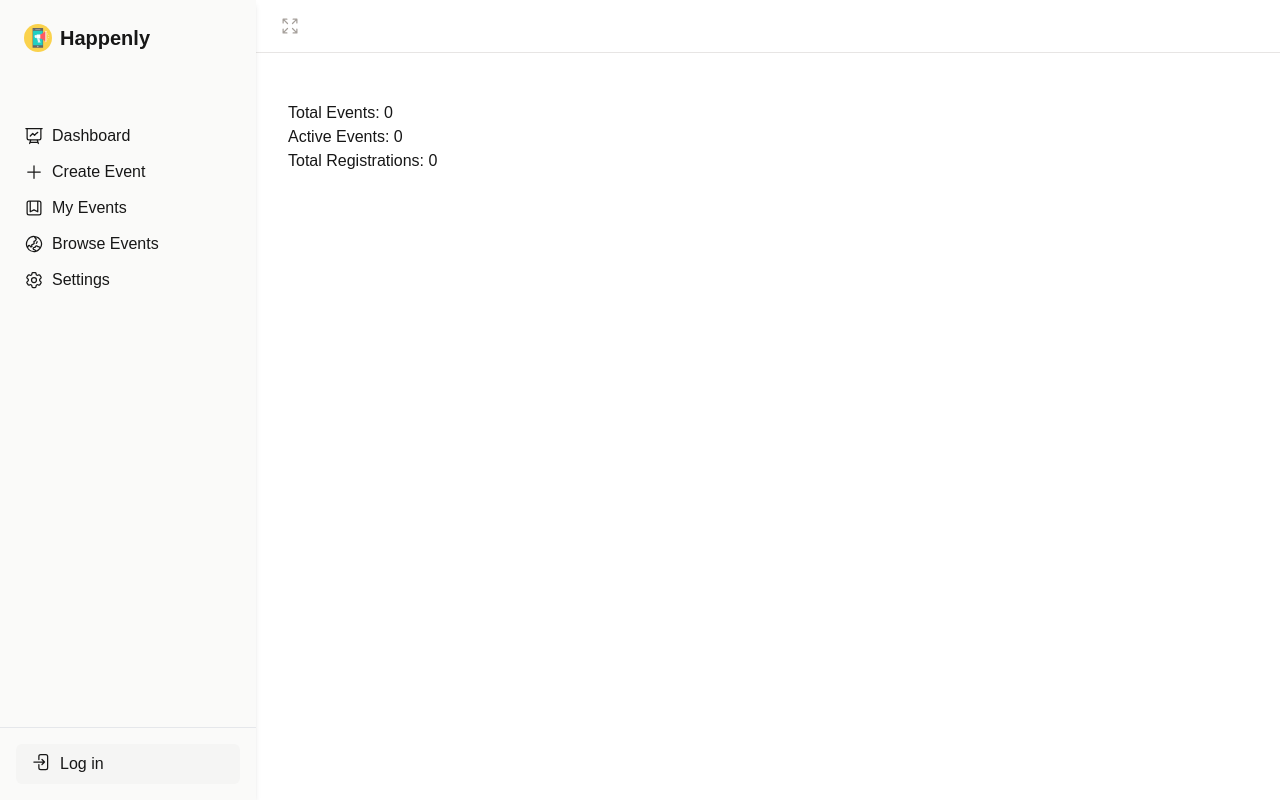
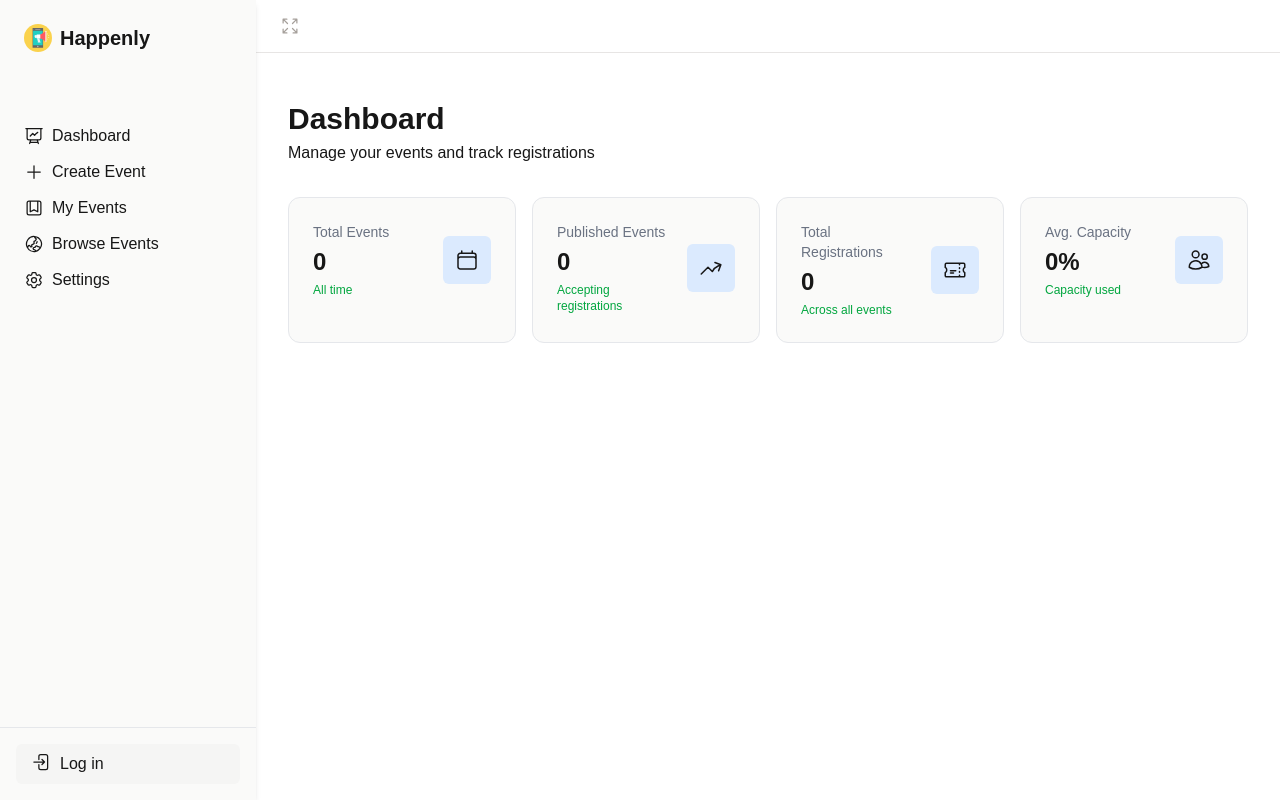
Before and after one commit to ka1130/Happenly, a Next.js app: page /dashboard in a window 1280 px wide. Built offline with nearby package versions, Linux system fonts and the light colour scheme; no server answers; the database is empty.

Commit message:
Rewrite Dashboard

```diff
--- a/app/dashboard/page.tsx
+++ b/app/dashboard/page.tsx
@@ -1,27 +1,9 @@
-export type Event = {
-  active: boolean;
-  registrations: number;
-  [key: string]: string | number | boolean;
-};
+import Dashboard from "@/components/Dashboard";
 
-export default async function Dashboard() {
-  const res = await fetch('http://localhost:3000/api/events');
-  const events = await res.json();
-
-  const totalEvents = (events as Event[]).length;
-  const activeEvents = (events as Event[]).filter(
-    (e: Event) => e.active
-  ).length;
-  const totalRegistrations = (events as Event[]).reduce(
-    (sum: number, e: Event) => sum + e.registrations,
-    0
-  );
-
+export default async function DashboardPage() {
   return (
     <div>
-      <div>Total Events: {totalEvents}</div>
-      <div>Active Events: {activeEvents}</div>
-      <div>Total Registrations: {totalRegistrations}</div>
+      <Dashboard />
     </div>
   );
 }
```
